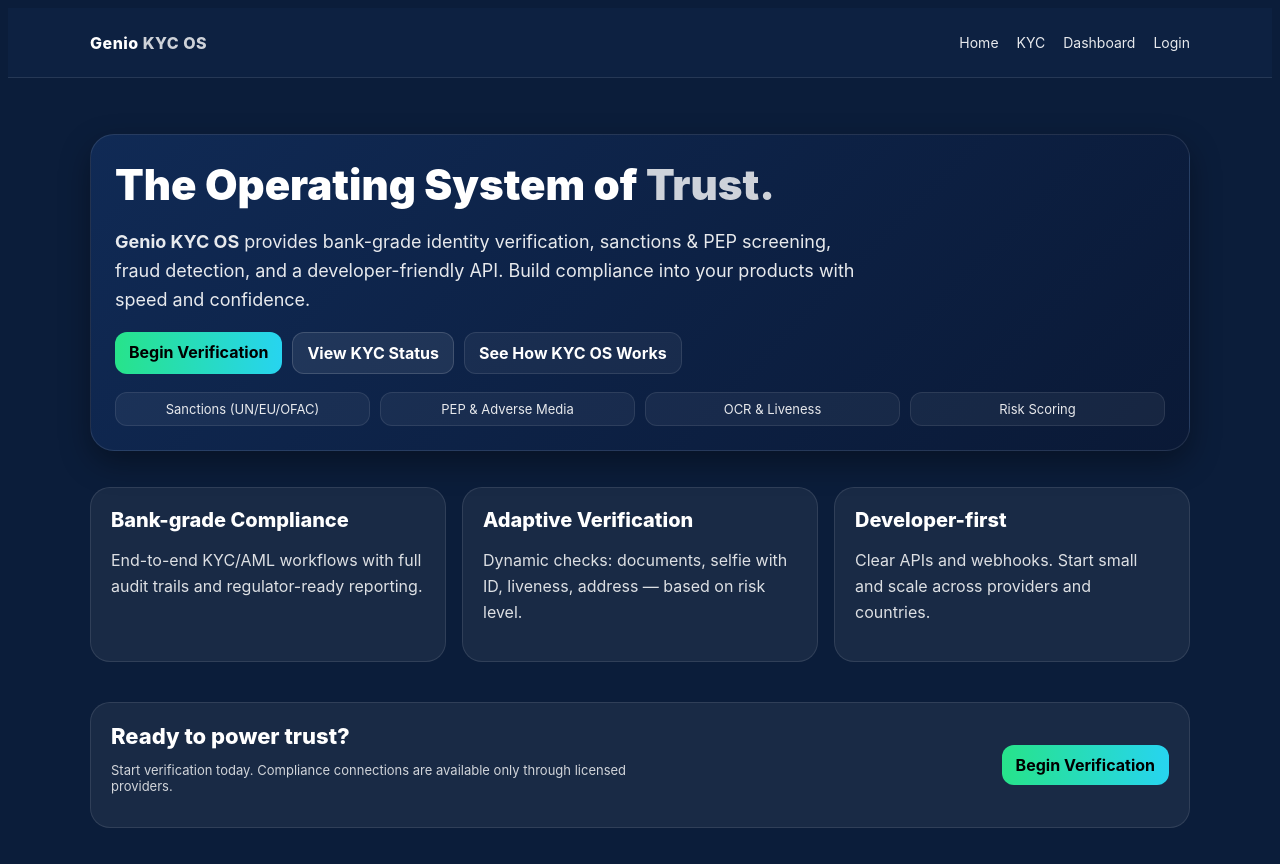
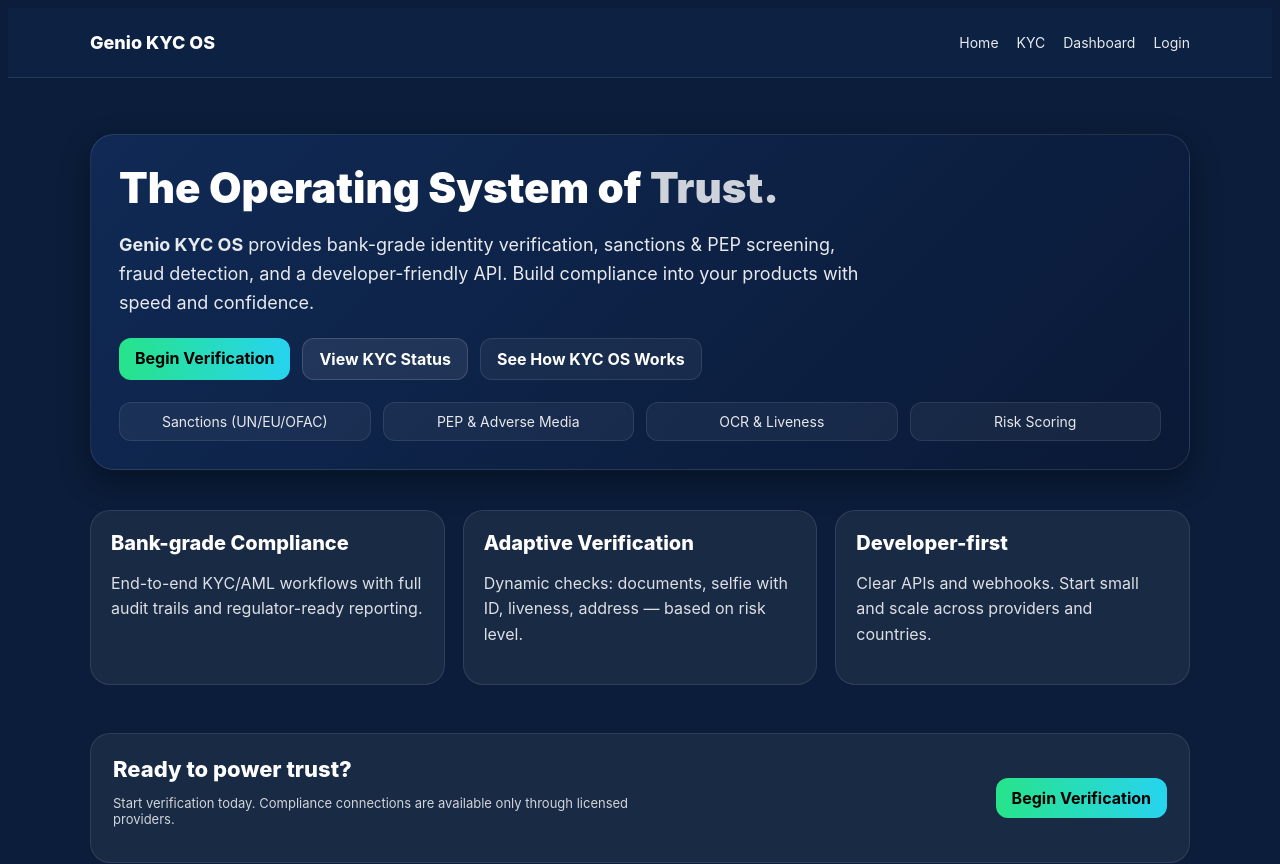
Before and after one commit to genio-ai/genio-os, a Next.js app: page / in a window 1280 px wide. Shown: the top 864 px of the page. Built offline with nearby package versions, Linux system fonts and the light colour scheme.

Commit message:
Update index.js

```diff
--- a/pages/index.js
+++ b/pages/index.js
@@ -1,4 +1,4 @@
-// pages/index.js (no Tailwind, pure CSS-in-page)
+// pages/index.js
 import Head from "next/head";
 import Link from "next/link";
 
@@ -13,7 +13,7 @@ const styles = {
     position: "sticky",
     top: 0,
     zIndex: 50,
-    background: "rgba(14,35,68,0.8)",
+    background: "rgba(14,35,68,0.9)",
     backdropFilter: "blur(6px)",
     borderBottom: "1px solid rgba(255,255,255,0.1)",
   },
@@ -25,68 +25,83 @@ const styles = {
     alignItems: "center",
     justifyContent: "space-between",
   },
-  brand: { fontWeight: 800, letterSpacing: 0.5 },
+  brand: { fontWeight: 800, fontSize: 18 },
   navUl: { display: "flex", gap: 18, fontSize: 14, listStyle: "none" },
   link: { color: "rgba(255,255,255,0.9)", textDecoration: "none" },
+
   heroWrap: { maxWidth: 1100, margin: "0 auto", padding: "56px 16px 0" },
   card: {
     border: "1px solid rgba(255,255,255,0.1)",
     background: "linear-gradient(135deg,#102A55,#0A1936)",
     borderRadius: 24,
-    padding: 24,
+    padding: 28,
     boxShadow: "0 12px 30px rgba(0,0,0,0.35)",
   },
-  h1: { fontSize: 42, fontWeight: 900, margin: "0 0 12px" },
-  p: { opacity: 0.9, fontSize: 18, maxWidth: 760, lineHeight: 1.6 },
-  btnRow: { marginTop: 18, display: "flex", flexWrap: "wrap", gap: 10 },
+  h1: { fontSize: 42, fontWeight: 900, margin: "0 0 14px", lineHeight: 1.2 },
+  p: {
+    opacity: 0.9,
+    fontSize: 18,
+    maxWidth: 760,
+    lineHeight: 1.6,
+    wordBreak: "keep-all",
+    whiteSpace: "normal",
+  },
+
+  btnRow: { marginTop: 20, display: "flex", flexWrap: "wrap", gap: 12 },
   btnPrimary: {
     borderRadius: 12,
-    padding: "10px 14px",
+    padding: "10px 16px",
     fontWeight: 700,
     color: "#000",
     background: "linear-gradient(90deg,#27E38A,#27D4F0)",
     textDecoration: "none",
+    whiteSpace: "nowrap",
   },
   btnGhost: {
     borderRadius: 12,
-    padding: "10px 14px",
+    padding: "10px 16px",
     fontWeight: 700,
     border: "1px solid rgba(255,255,255,0.15)",
     background: "rgba(255,255,255,0.08)",
     textDecoration: "none",
     color: "#fff",
+    whiteSpace: "nowrap",
   },
   btnSoft: {
     borderRadius: 12,
-    padding: "10px 14px",
+    padding: "10px 16px",
     fontWeight: 700,
     border: "1px solid rgba(255,255,255,0.1)",
     background: "rgba(255,255,255,0.05)",
     textDecoration: "none",
     color: "#fff",
+    whiteSpace: "nowrap",
   },
+
   badges: {
-    marginTop: 18,
+    marginTop: 22,
     display: "grid",
-    gridTemplateColumns: "repeat(4,minmax(0,1fr))",
-    gap: 10,
+    gridTemplateColumns: "repeat(auto-fit,minmax(160px,1fr))",
+    gap: 12,
   },
   badge: {
     textAlign: "center",
     borderRadius: 12,
     border: "1px solid rgba(255,255,255,0.1)",
     background: "rgba(255,255,255,0.06)",
-    padding: "8px 10px",
-    fontSize: 13,
+    padding: "10px 12px",
+    fontSize: 14,
     opacity: 0.9,
+    wordBreak: "keep-all",
   },
+
   grid: {
     maxWidth: 1100,
     margin: "0 auto",
-    padding: "36px 16px 40px",
+    padding: "40px 16px 48px",
     display: "grid",
-    gridTemplateColumns: "repeat(3,minmax(0,1fr))",
-    gap: 16,
+    gridTemplateColumns: "repeat(auto-fit,minmax(260px,1fr))",
+    gap: 18,
   },
   tile: {
     borderRadius: 20,
@@ -95,23 +110,26 @@ const styles = {
     padding: 20,
   },
   tileH: { fontSize: 20, fontWeight: 800, margin: "0 0 8px" },
-  tileP: { opacity: 0.85, lineHeight: 1.6 },
-  ctaWrap: {
-    maxWidth: 1100,
-    margin: "0 auto",
-    padding: "0 16px 48px",
+  tileP: {
+    opacity: 0.85,
+    lineHeight: 1.6,
+    wordBreak: "keep-all",
+    whiteSpace: "normal",
   },
+
+  ctaWrap: { maxWidth: 1100, margin: "0 auto", padding: "0 16px 48px" },
   cta: {
     borderRadius: 20,
     border: "1px solid rgba(255,255,255,0.1)",
     background: "rgba(255,255,255,0.06)",
-    padding: 20,
+    padding: 22,
     display: "flex",
     gap: 16,
     alignItems: "center",
     justifyContent: "space-between",
     flexWrap: "wrap",
   },
+
   footer: {
     borderTop: "1px solid rgba(255,255,255,0.1)",
     textAlign: "center",
@@ -138,7 +156,7 @@ export default function Home() {
         {/* Header */}
         <header style={styles.nav}>
           <nav style={styles.navInner}>
-            <div style={styles.brand}>Genio <span style={{opacity:.8}}>KYC OS</span></div>
+            <div style={styles.brand}>Genio KYC OS</div>
             <ul style={styles.navUl}>
               <li><Link href="/" style={styles.link}>Home</Link></li>
               <li><Link href="/kyc" style={styles.link}>KYC</Link></li>
@@ -151,11 +169,13 @@ export default function Home() {
         {/* Hero */}
         <section style={styles.heroWrap}>
           <div style={styles.card}>
-            <h1 style={styles.h1}>The Operating System of <span style={{opacity:.8}}>Trust.</span></h1>
+            <h1 style={styles.h1}>
+              The Operating System of <span style={{ opacity: 0.8 }}>Trust.</span>
+            </h1>
             <p style={styles.p}>
-              <b>Genio KYC OS</b> provides bank-grade identity verification,
-              sanctions &amp; PEP screening, fraud detection, and a developer-friendly API.
-              Build compliance into your products with speed and confidence.
+              <b>Genio KYC OS</b> provides bank-grade identity verification, sanctions & PEP screening,
+              fraud detection, and a developer-friendly API. Build compliance into your products with
+              speed and confidence.
             </p>
 
             <div style={styles.btnRow}>
@@ -165,7 +185,7 @@ export default function Home() {
             </div>
 
             <div style={styles.badges}>
-              {["Sanctions (UN/EU/OFAC)", "PEP & Adverse Media", "OCR & Liveness", "Risk Scoring"].map((t)=>(
+              {["Sanctions (UN/EU/OFAC)", "PEP & Adverse Media", "OCR & Liveness", "Risk Scoring"].map((t) => (
                 <div key={t} style={styles.badge}>{t}</div>
               ))}
             </div>
@@ -175,10 +195,19 @@ export default function Home() {
         {/* Why */}
         <section id="how-it-works" style={styles.grid}>
           {[
-            {t:"Bank-grade Compliance", d:"End-to-end KYC/AML workflows with full audit trails and regulator-ready reporting."},
-            {t:"Adaptive Verification", d:"Dynamic checks: documents, selfie with ID, liveness, address — based on risk level."},
-            {t:"Developer-first", d:"Clear APIs and webhooks. Start small and scale across providers and countries."},
-          ].map((c)=>(
+            {
+              t: "Bank-grade Compliance",
+              d: "End-to-end KYC/AML workflows with full audit trails and regulator-ready reporting.",
+            },
+            {
+              t: "Adaptive Verification",
+              d: "Dynamic checks: documents, selfie with ID, liveness, address — based on risk level.",
+            },
+            {
+              t: "Developer-first",
+              d: "Clear APIs and webhooks. Start small and scale across providers and countries.",
+            },
+          ].map((c) => (
             <div key={c.t} style={styles.tile}>
               <h3 style={styles.tileH}>{c.t}</h3>
               <p style={styles.tileP}>{c.d}</p>
@@ -190,8 +219,10 @@ export default function Home() {
         <section style={styles.ctaWrap}>
           <div style={styles.cta}>
             <div>
-              <div style={{fontSize:22,fontWeight:800,marginBottom:6}}>Ready to power trust?</div>
-              <p style={{opacity:.8,fontSize:13,maxWidth:560}}>
+              <div style={{ fontSize: 22, fontWeight: 800, marginBottom: 6 }}>
+                Ready to power trust?
+              </div>
+              <p style={{ opacity: 0.8, fontSize: 13, maxWidth: 560 }}>
                 Start verification today. Compliance connections are available only through licensed providers.
               </p>
             </div>
```
